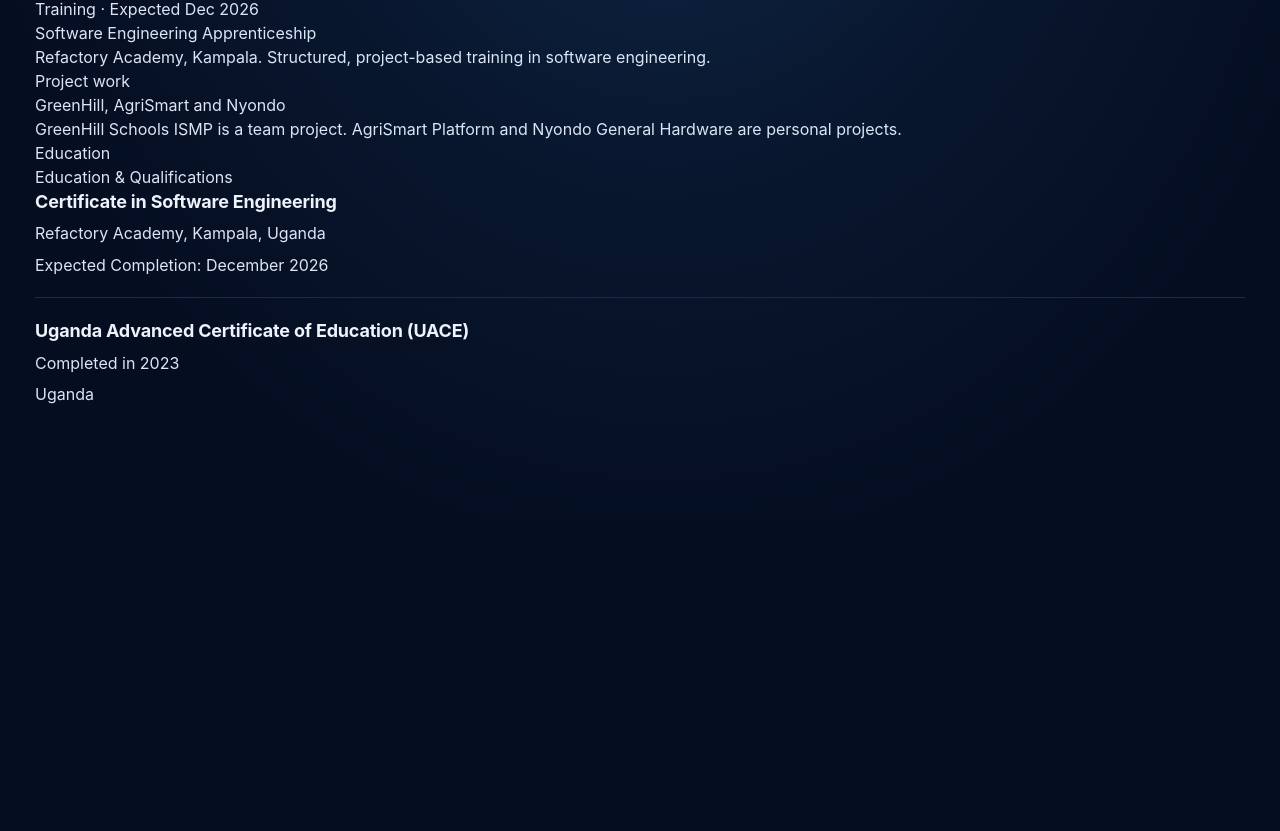
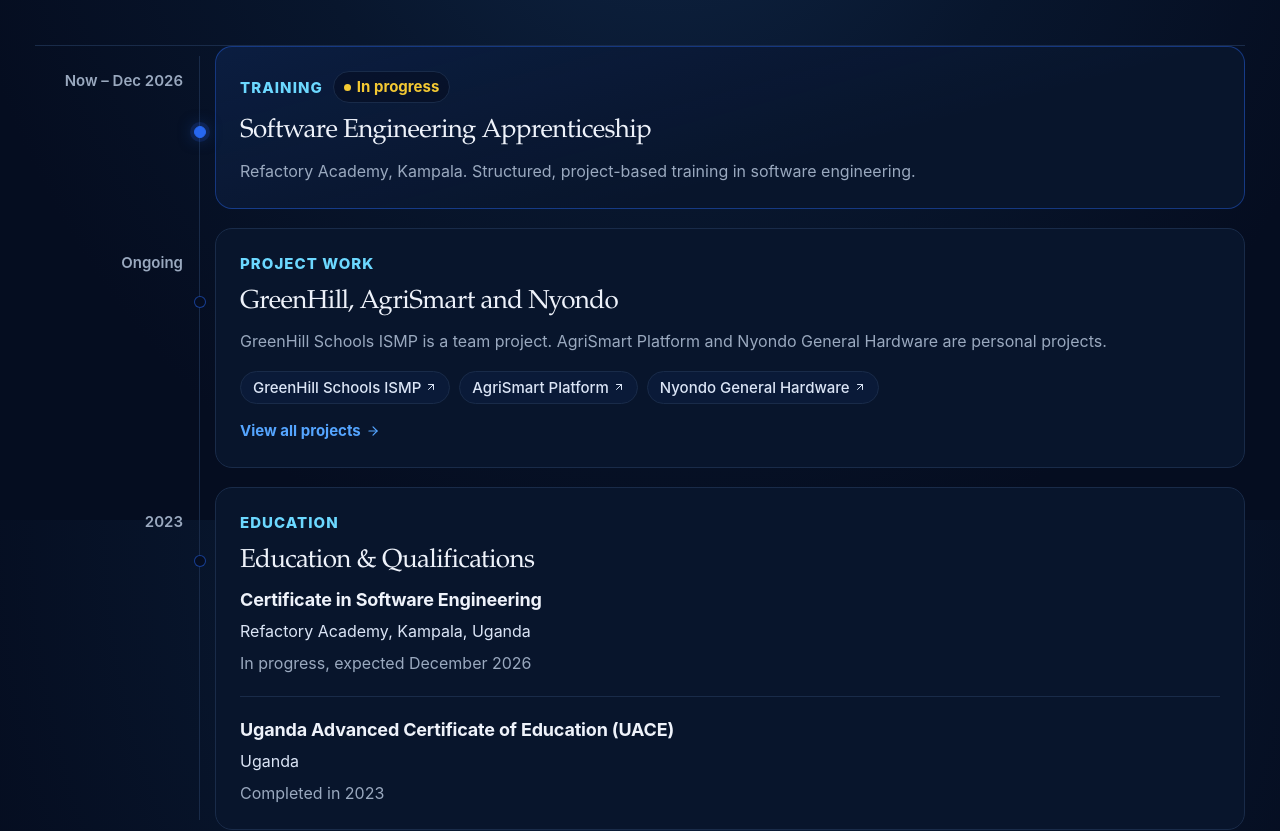
Before and after one commit to belindairakoze37/Portfolio, a React (Vite) app: page /experience in a window 1280 px wide. Shown: the part 280-1111 px from the top of the page. Before the commit the page ends 800 px from the top, so only its background shows below. Built offline with nearby package versions, Linux system fonts and the light colour scheme.

Commit message:
Turn Experience page into a timeline

```diff
--- a/src/pages/ExperiencePage.tsx
+++ b/src/pages/ExperiencePage.tsx
@@ -1,8 +1,31 @@
+import { ArrowDown, ArrowRight, ArrowUpRight, Mail } from 'lucide-react';
+import { Link } from 'react-router-dom';
 import { Navigation } from '../components/Navigation';
 import { experience } from '../data/experience';
+import { profile } from '../data/profile';
+
+const projectNotes = [
+  { label: 'GreenHill Schools ISMP', to: '/projects/greenhill-schools-ismp' },
+  { label: 'AgriSmart Platform', to: '/projects/agrismart-platform' },
+  { label: 'Nyondo General Hardware', to: '/projects/nyondo-general-hardware' },
+];
+
+const qualifications = [
+  {
+    title: 'Certificate in Software Engineering',
+    organization: 'Refactory Academy, Kampala, Uganda',
+    date: 'In progress, expected December 2026',
+  },
+  {
+    title: 'Uganda Advanced Certificate of Education (UACE)',
+    organization: 'Uganda',
+    date: 'Completed in 2023',
+  },
+];
 
 export function ExperiencePage() {
   const training = experience.find((item) => item.kind === 'training');
+  const highlights = training?.highlights?.slice(0, 3) ?? [];
 
   return <>
     <Navigation />
@@ -10,38 +33,80 @@ export function ExperiencePage() {
       <header className="content-page-header">
         <p className="eyebrow">Experience &amp; education</p>
         <h1>Training and project work.</h1>
+        <p>A short record of my training, project work and education.</p>
       </header>
-      <section className="experience-timeline" aria-label="Experience and education">
-        {training && <article className="experience-card">
-          <span className="experience-badge training-badge">Training · Expected Dec 2026</span>
-          <h2>{training.title}</h2>
-          <p>Refactory Academy, Kampala. Structured, project-based training in software engineering.</p>
-        </article>}
-        <article className="experience-card">
-          <span className="experience-badge project-badge">Project work</span>
-          <h2>GreenHill, AgriSmart and Nyondo</h2>
-          <p>GreenHill Schools ISMP is a team project. AgriSmart Platform and Nyondo General Hardware are personal projects.</p>
-        </article>
-        <article className="experience-card">
-          <span className="experience-badge education-badge">Education</span>
 
-<div className="qualification">
-  <h2>Education & Qualifications</h2>
+      <ol className="timeline" aria-label="Experience and education">
+        {training && (
+          <li className="timeline-entry timeline-entry-current">
+            <p className="timeline-date">Now – Dec 2026</p>
+            <article className="timeline-card timeline-card-featured">
+              <div className="timeline-card-top">
+                <p className="timeline-label">Training</p>
+                <p className="status-pill status-progress">
+                  <span className="status-dot" aria-hidden="true" />In progress
+                </p>
+              </div>
+              <h2>{training.title}<span className="timeline-dot" aria-hidden="true" /></h2>
+              <p>Refactory Academy, Kampala. Structured, project-based training in software engineering.</p>
+              {highlights.length > 0 && (
+                <ul className="timeline-highlights">
+                  {highlights.map((highlight) => <li key={highlight}>{highlight}</li>)}
+                </ul>
+              )}
+            </article>
+          </li>
+        )}
 
-  <div className="qualification-item">
-    <h3>Certificate in Software Engineering</h3>
-    <p>Refactory Academy, Kampala, Uganda</p>
-    <p>Expected Completion: December 2026</p>
-  </div>
+        <li className="timeline-entry">
+          <p className="timeline-date">Ongoing</p>
+          <article className="timeline-card">
+            <div className="timeline-card-top">
+              <p className="timeline-label">Project work</p>
+            </div>
+            <h2>GreenHill, AgriSmart and Nyondo<span className="timeline-dot" aria-hidden="true" /></h2>
+            <p>GreenHill Schools ISMP is a team project. AgriSmart Platform and Nyondo General Hardware are personal projects.</p>
+            <ul className="timeline-chips">
+              {projectNotes.map((project) => (
+                <li key={project.to}>
+                  <Link to={project.to}>{project.label} <ArrowUpRight size={12} aria-hidden="true" /></Link>
+                </li>
+              ))}
+            </ul>
+            <Link className="timeline-more" to="/projects">View all projects <ArrowRight size={14} aria-hidden="true" /></Link>
+          </article>
+        </li>
 
-  <div className="qualification-item">
-    <h3>Uganda Advanced Certificate of Education (UACE)</h3>
-    <p>Completed in 2023</p>
-    <p>Uganda</p>
-  </div>
-</div>
+        <li className="timeline-entry">
+          <p className="timeline-date">2023</p>
+          <article className="timeline-card">
+            <div className="timeline-card-top">
+              <p className="timeline-label">Education</p>
+            </div>
+            <h2>Education &amp; Qualifications<span className="timeline-dot" aria-hidden="true" /></h2>
+            <div className="qualification-list">
+              {qualifications.map((item) => (
+                <div className="qualification-item" key={item.title}>
+                  <h3>{item.title}</h3>
+                  <p>{item.organization}</p>
+                  <p className="qualification-date">{item.date}</p>
+                </div>
+              ))}
+            </div>
+          </article>
+        </li>
+      </ol>
 
-        </article>
+      <section className="experience-outro" aria-label="Next step">
+        <h2>Want the full picture?</h2>
+        <div className="experience-outro-actions">
+          {profile.resumePath ? (
+            <a className="button button-primary" href={profile.resumePath} download="Belinda-Irakoze-CV.pdf">Download resume <ArrowDown size={16} aria-hidden="true" /></a>
+          ) : (
+            <button className="button button-primary resume-disabled" type="button" disabled aria-label="Download resume; unavailable until a real PDF is added" title="Add your real resume PDF to enable this action">Download resume <ArrowDown size={16} aria-hidden="true" /></button>
+          )}
+          <Link className="button button-outline" to="/contact">Contact me <Mail size={16} aria-hidden="true" /></Link>
+        </div>
       </section>
     </main>
   </>;
```
